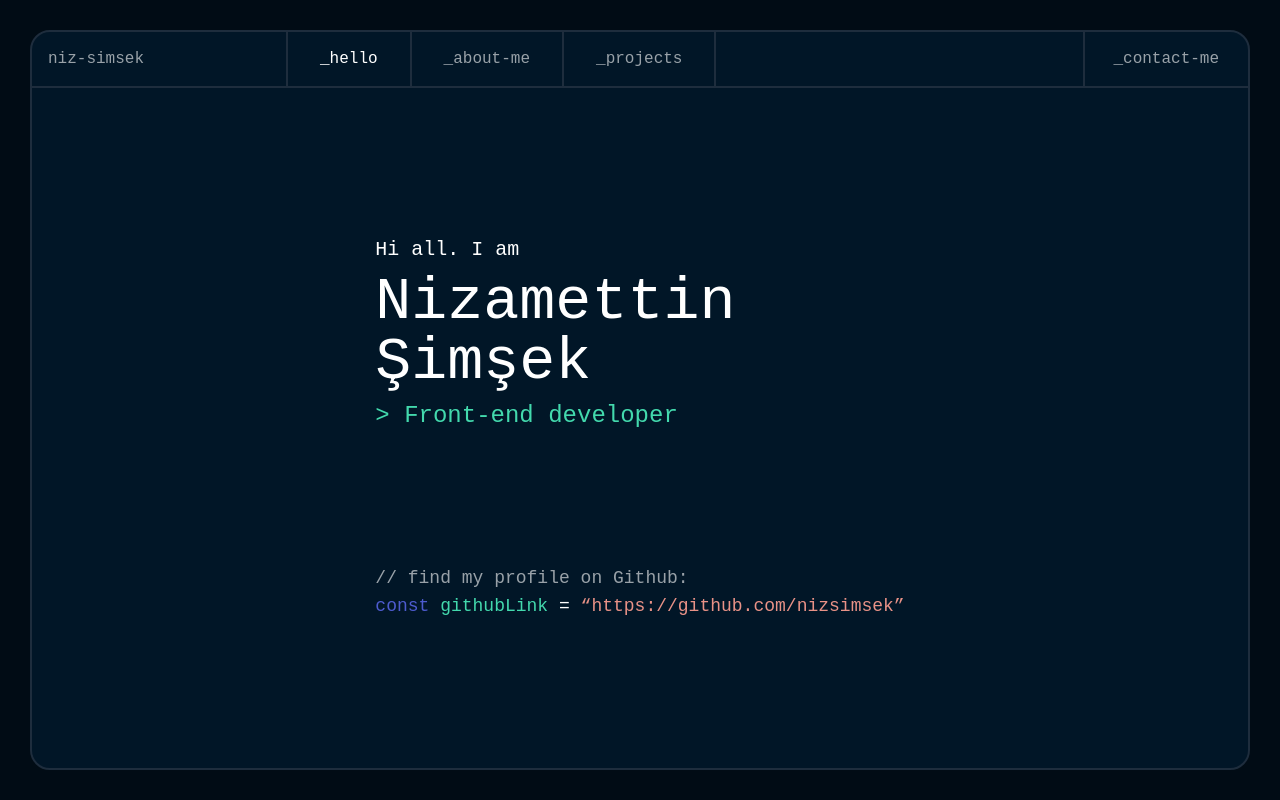
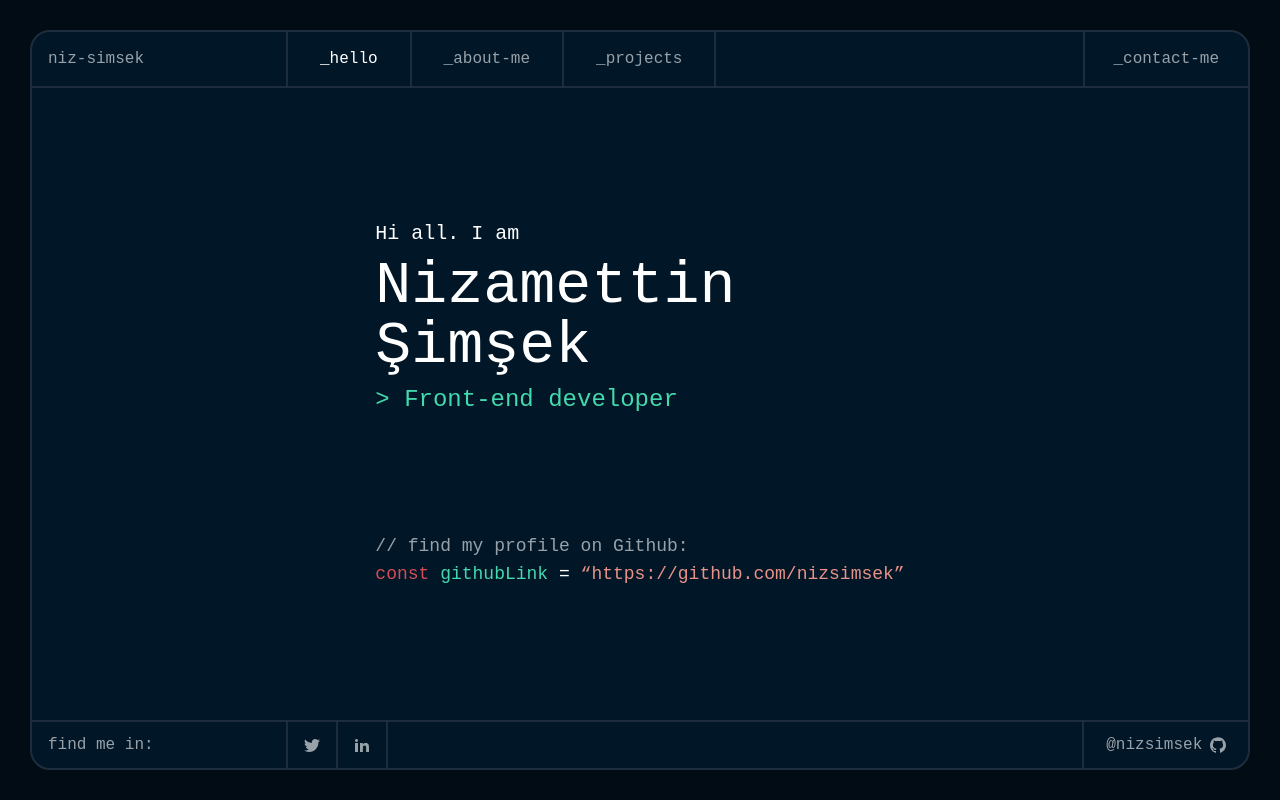
Before and after one commit to nizsimsek/website, a Next.js app: page / in a window 1280 px wide. Built offline with nearby package versions, Linux system fonts and the light colour scheme.

Commit message:
Footer and Window Resize Handler

```diff
--- a/app/globals.css
+++ b/app/globals.css
@@ -25,10 +25,10 @@
 @tailwind components;
 @tailwind utilities;
 
-@import url('https://fonts.googleapis.com/css2?family=Fira+Code:wght@300;400;500;600;700&display=swap');
+@import url("https://fonts.googleapis.com/css2?family=Fira+Code:wght@300;400;500;600;700&display=swap");
 
 :root {
-  font-family: 'Fira Code', monospace;
+  font-family: "Fira Code", monospace;
   background-color: #010c15;
   padding: 30px;
   color: #ffffff;
@@ -46,3 +46,9 @@ body {
   height: 100%;
   overflow: hidden;
 }
+
+@media (max-width: 768px) {
+  :root {
+    padding: 15px;
+  }
+}
--- a/app/layout.tsx
+++ b/app/layout.tsx
@@ -1,11 +1,11 @@
-'use client';
+"use client";
 
-import './globals.css';
-import Header from '../components/Header';
-import Footer from '../components/Footer';
-import MobileMenu from '../components/MobileMenu';
-import { useEffect, useState } from 'react';
-import { ImSpinner } from 'react-icons/im';
+import "./globals.css";
+import Header from "../components/Header";
+import Footer from "../components/Footer";
+import MobileMenu from "../components/MobileMenu";
+import { useEffect, useState } from "react";
+import { ImSpinner } from "react-icons/im";
 
 export default function RootLayout({
   children,
@@ -14,6 +14,17 @@ export default function RootLayout({
 }) {
   const [menuIsOpen, setMenuIsOpen] = useState(false);
   const [isDevelopmentMode, setIsDevelopmentMode] = useState(false);
+
+  const handleResize = () => {
+    if (window.innerWidth > 1023) {
+      setMenuIsOpen(false);
+    }
+  };
+
+  useEffect(() => {
+    window.addEventListener("resize", handleResize);
+    return () => window.removeEventListener("resize", handleResize);
+  }, []);
 
   let props = {
     menuIsOpen,
@@ -37,10 +48,15 @@ export default function RootLayout({
         {!isDevelopmentMode && (
           <div className="flex flex-col flex-nowrap h-full">
             <Header {...props} />
-            <div className="overflow-y-auto lg:overflow-hidden scroll-smooth flex-auto mx-1 lg:mx-0">
+            <div
+              className={
+                "overflow-y-auto lg:overflow-hidden scroll-smooth flex-auto mx-1 lg:mx-0" +
+                (menuIsOpen ? " mx-0" : "")
+              }
+            >
               {menuIsOpen ? <MobileMenu {...props} /> : children}
             </div>
-            <Footer />
+            <Footer menuIsOpen={menuIsOpen} />
           </div>
         )}
       </body>
--- a/app/page.tsx
+++ b/app/page.tsx
@@ -4,8 +4,8 @@ import Link from "next/link";
 export default function Home() {
   return (
     <div className="flex flex-col lg:flex-row w-full h-full p-4">
-      <div className="flex self-center h-full m-auto">
-        <div className="flex flex-col h-full justify-evenly">
+      <div className="flex place-content-center h-full m-auto">
+        <div className="flex flex-col h-full justify-evenly w-full">
           <div className="flex flex-col justify-between">
             <span className="text-base sm:text-lg lg:text-xl">Hi all. I am</span>
             <span className="text-4xl sm:text-5xl lg:text-6xl mt-2">
@@ -22,8 +22,8 @@ export default function Home() {
             <span className="text-cl-muted">
               &#47;&#47; find my profile on Github:
             </span>
-            <div>
-              <span className="text-c-purple">const </span>
+            <div className="max-w-xs md:max-w-none">
+              <span className="text-code-red">const </span>
               <span className="text-c-turquoise">githubLink </span>
               <span>= </span>
               <Link
--- a/components/Footer.tsx
+++ b/components/Footer.tsx
@@ -1,15 +1,19 @@
-'use client';
-import { ImGithub, ImLinkedin2, ImTwitter } from 'react-icons/im';
-import Link from 'next/link';
+"use client";
+import { ImGithub, ImLinkedin2, ImTwitter } from "react-icons/im";
+import Link from "next/link";
 
-import { useSelectedLayoutSegment } from 'next/navigation';
+import { useSelectedLayoutSegment } from "next/navigation";
 
-export default function Footer() {
+export default function Footer({ menuIsOpen }) {
   const activeSegment = useSelectedLayoutSegment();
   return (
     <>
-      {activeSegment != null && (
-        <footer className="flex justify-between text-cl-muted border-t-2 border-c-border w-full h-12 flex-[0_0_3rem]">
+      <footer
+        className={
+          (activeSegment == null && !menuIsOpen ? "hidden " : "flex ") +
+          "lg:flex justify-between text-cl-muted border-t-2 border-c-border w-full h-12 flex-[0_0_3rem]"
+        }
+      >
         <div className="flex h-full w-full justify-between pl-4 lg:justify-start">
           <span className="flex items-center h-full whitespace-nowrap lg:w-60 border-r-2 border-c-border pr-4 lg:pr-0">
             find me in:
@@ -43,7 +47,6 @@ export default function Footer() {
           </span>
         </div>
       </footer>
-      )}
     </>
   );
 }
```
Lines whose indentation alone changed are shown as unchanged.
